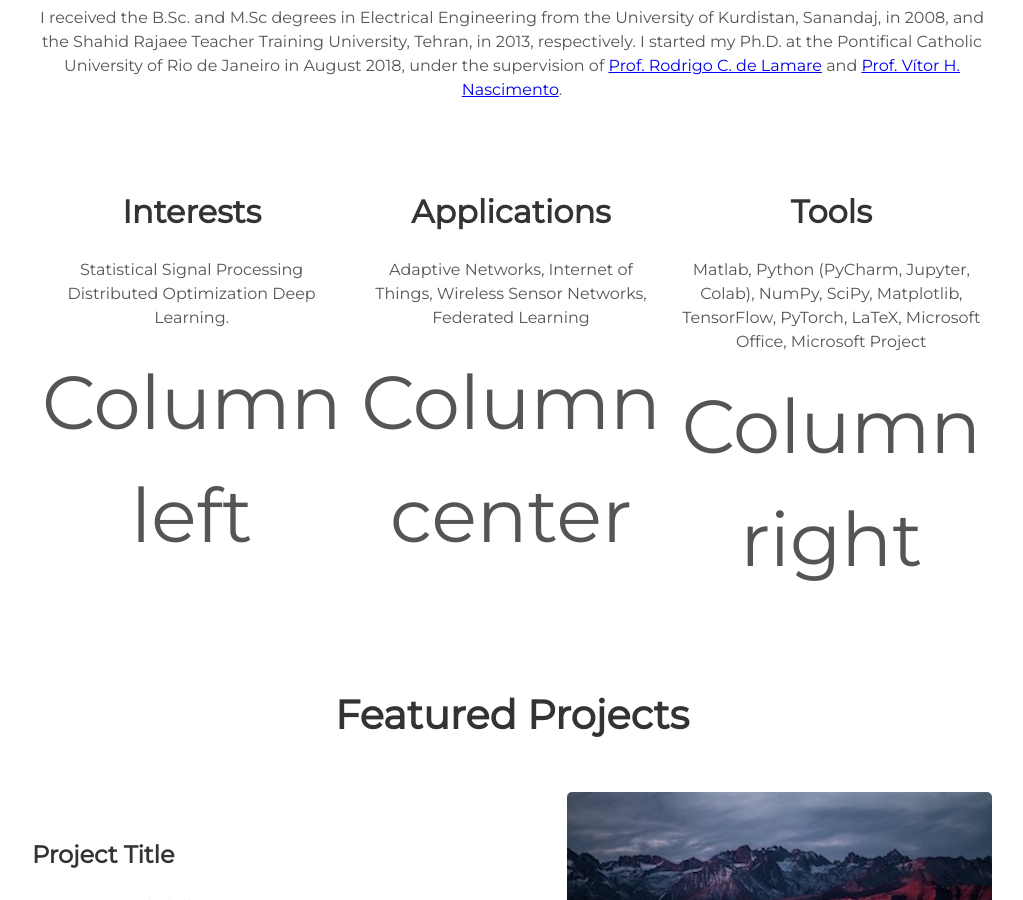
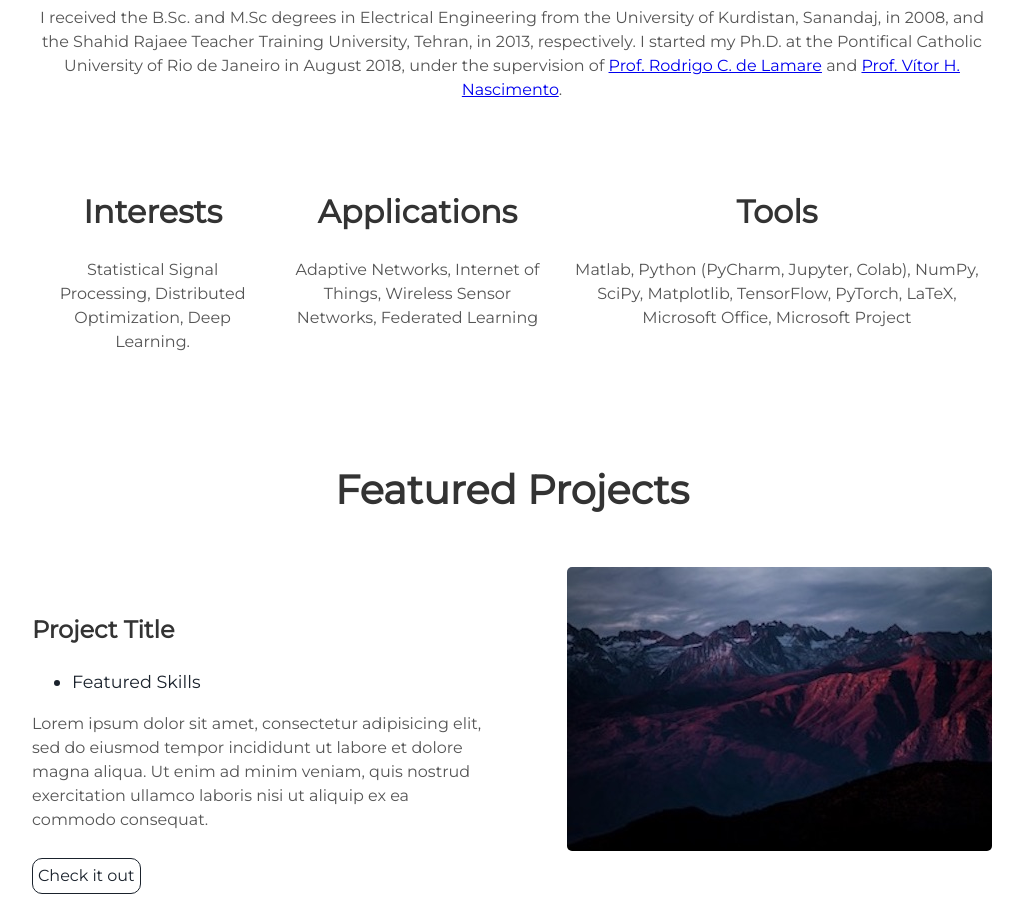
Before and after one commit to AlirezaDanaee/AlirezaDanaee.github.io, a Jekyll site: the page built from index.html, in a window 1280 px wide and 900 px high, scrolled down 1051 px. Shown: the whole window, without its empty margins (128-1151 px from the left). Built offline with Jekyll 4.4.1, drawn with Linux system fonts in a browser that asks for light colours.

Commit message:
Update about.html

```diff
--- a/_includes/about.html
+++ b/_includes/about.html
@@ -5,16 +5,16 @@
   <div class="user">
     <div class="tech">
       <h2>Interests</h2>
-      <p>Statistical Signal Processing
-       Distributed Optimization
+      <p>Statistical Signal Processing,
+       Distributed Optimization,
        Deep Learning.</p>
-    Column left</div>
+    </div>
     <div class="tech">
       <h2>Applications</h2>
       <p>Adaptive Networks, Internet of Things, Wireless Sensor Networks, Federated Learning </p>
-    Column center</div>
+    </div>
     <div class="tech">
       <h2>Tools</h2>
       <p>Matlab, Python (PyCharm, Jupyter, Colab), NumPy, SciPy, Matplotlib, TensorFlow, PyTorch, LaTeX, Microsoft Office, Microsoft Project</p>
-    Column right</div>
+    </div>
 </div>
```
